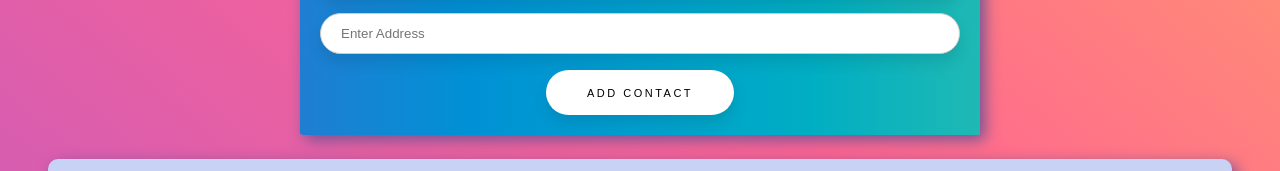
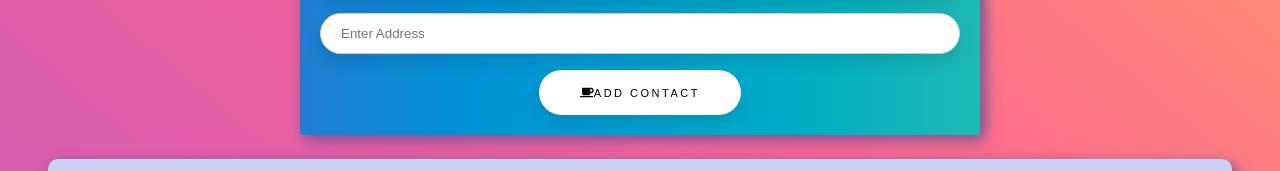
Before and after one commit to mariouvega/address_book, a React (Create React App) app: page / in a window 1280 px wide. Shown: the part 182-353 px from the top of the page. Built offline with nearby package versions, Linux system fonts and the light colour scheme.

Commit message:
added font awesome to app

```diff
--- a/package.json
+++ b/package.json
@@ -3,6 +3,11 @@
   "version": "0.1.0",
   "private": true,
   "dependencies": {
+    "@fortawesome/fontawesome-svg-core": "^1.2.0-14",
+    "@fortawesome/free-solid-svg-icons": "^5.1.0-11",
+    "@fortawesome/react-fontawesome": "0.1.0-11",
+    "i": "^0.3.6",
+    "npm": "^6.2.0",
     "react": "^16.4.1",
     "react-dom": "^16.4.1",
     "react-scripts": "1.1.4"
--- a/src/App.js
+++ b/src/App.js
@@ -1,5 +1,12 @@
 import React, { Component } from 'react';
 import './App.css';
+import { library } from '@fortawesome/fontawesome-svg-core';
+import { FontAwesomeIcon } from '@fortawesome/react-fontawesome';
+import { faStroopwafel } from '@fortawesome/free-solid-svg-icons';
+import { faCoffee } from '@fortawesome/free-solid-svg-icons'
+
+library.add(faStroopwafel)
+
 
 class App extends Component {
 
@@ -89,7 +96,7 @@ class App extends Component {
         <form ref="addressForm" className="addressForm">
           <input type="text" ref="name" placeholder="Enter Name" className="formFeild" />
           <input type="text" ref="address" placeholder="Enter Address" className="formFeild" />
-          <button onClick={this.submitContact} className="submissionBtn">{this.state.act === 0 ? 'Add Contact' : 'Update'}</button>
+          <button onClick={this.submitContact} className="submissionBtn"><FontAwesomeIcon icon={faCoffee} />{this.state.act === 0 ? 'Add Contact' : 'Update'}</button>
         </form>
         <ul className="contactBook">
           <h3 className="listTitle">Contacts:</h3>
```
Also changed, not shown: 1 other file (tests, documents, lock files or other folders).
